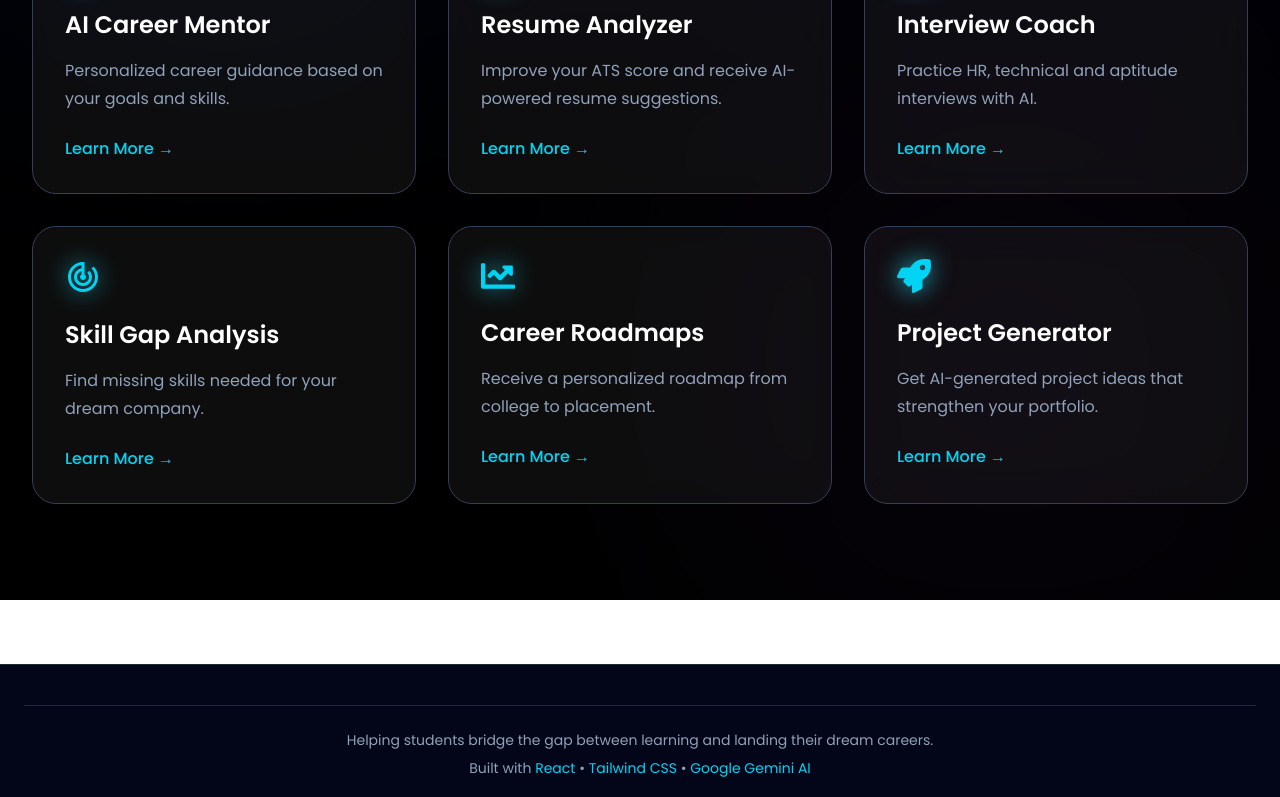
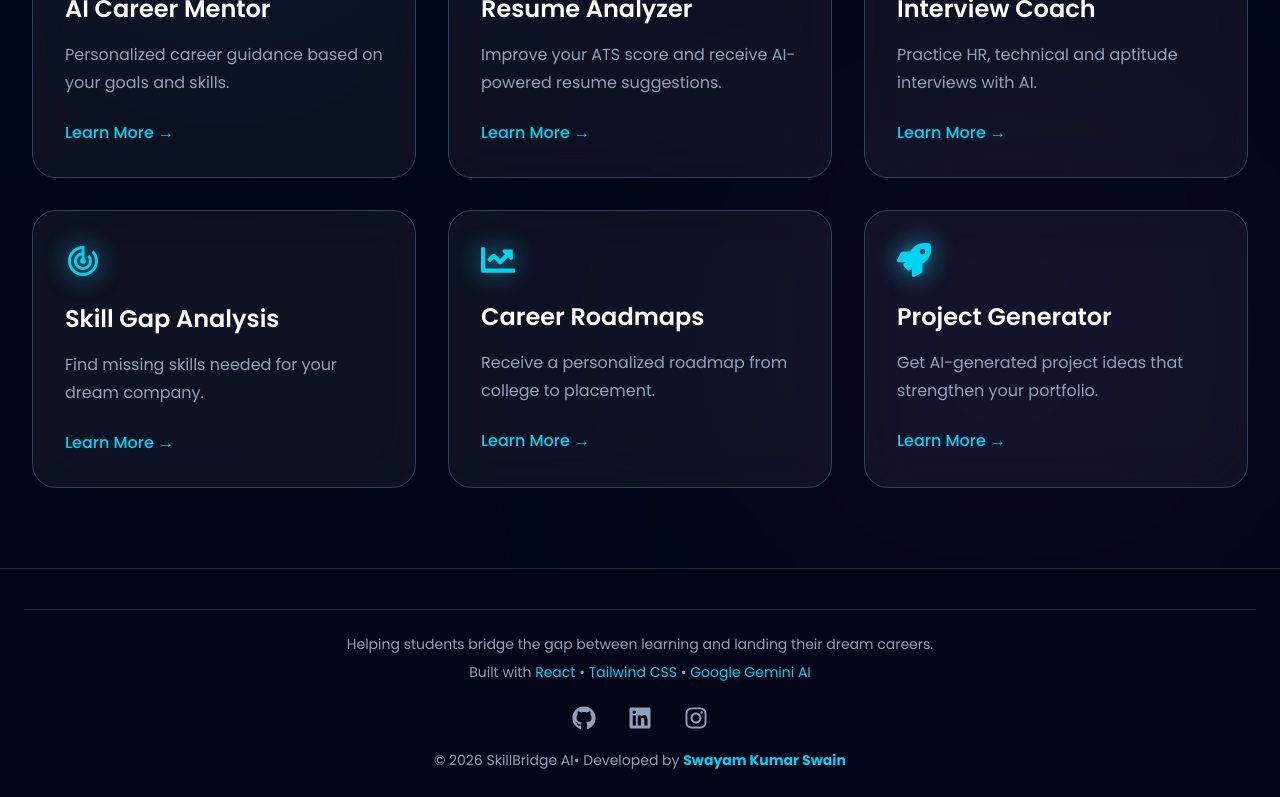
Before and after one commit to PixeL-69/SkillBridgeAI, a React (Vite) app: page / in a window 1280 px wide. Shown: the part 1454-2251 px from the top of the page. Built offline with nearby package versions, Linux system fonts and the light colour scheme; no server answers.

Commit message:
Improve landing page spacing and styling

```diff
--- a/src/components/Features.jsx
+++ b/src/components/Features.jsx
@@ -74,7 +74,7 @@ function Features() {
   return (
   <section
     id="features"
-    className="relative overflow-hidden bg-gradient-to-b from-slate-950 to-black text-white py-24 px-8"
+     className="relative overflow-hidden bg-gradient-to-b from-slate-950 to-slate-950 text-white py-20 px-8"
   >
     <div className="absolute left-20 top-20 h-72 w-72 rounded-full bg-cyan-500/10 blur-[140px]"></div>
     <div className="absolute right-20 bottom-10 h-96 w-96 rounded-full bg-purple-500/10 blur-[170px]"></div>
--- a/src/components/Footer.jsx
+++ b/src/components/Footer.jsx
@@ -2,7 +2,7 @@ import { FaGithub, FaLinkedin, FaInstagram } from "react-icons/fa";
 
 function Footer() {
   return (
-    <footer className="border-t border-slate-800 bg-slate-950 mt-16 py-10 px-6  text-center text-sm text-slate-400">
+    <footer className="border-t border-slate-800 bg-slate-950 py-10 px-6 text-center text-sm text-slate-400">
         <hr className="border-slate-800 mb-6" />
       <p>
         Helping students bridge the gap between learning and landing their dream careers.
--- a/src/index.css
+++ b/src/index.css
@@ -1,6 +1,15 @@
 @import "tailwindcss";
+html,
+body,
+#root {
+  margin: 0;
+  padding: 0;
+  min-height: 100%;
+  background-color: #020617; /* slate-950 */
+  color: white;
+}
 
-body{
+body {
   font-family: 'Poppins', sans-serif;
 }
 
```
